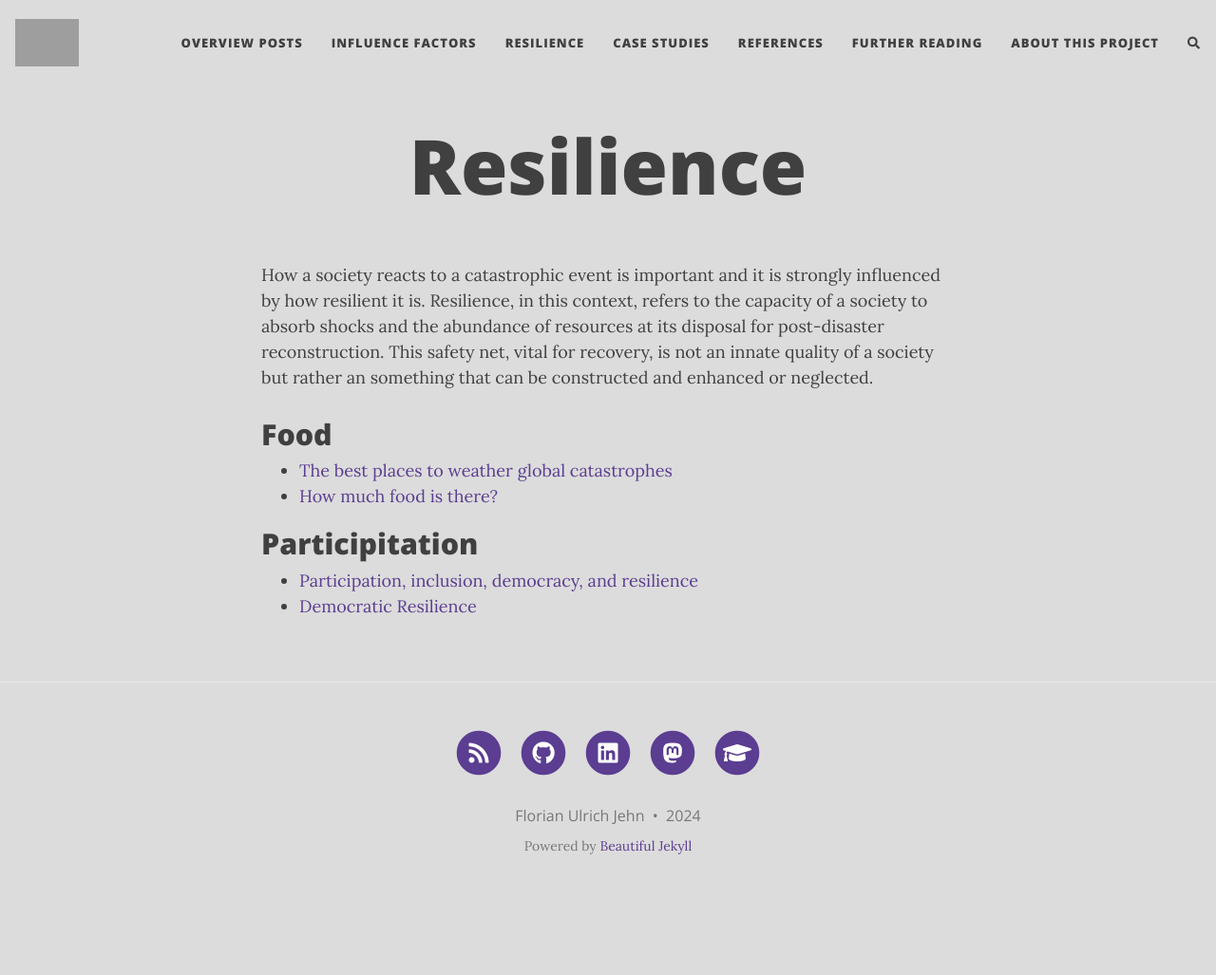
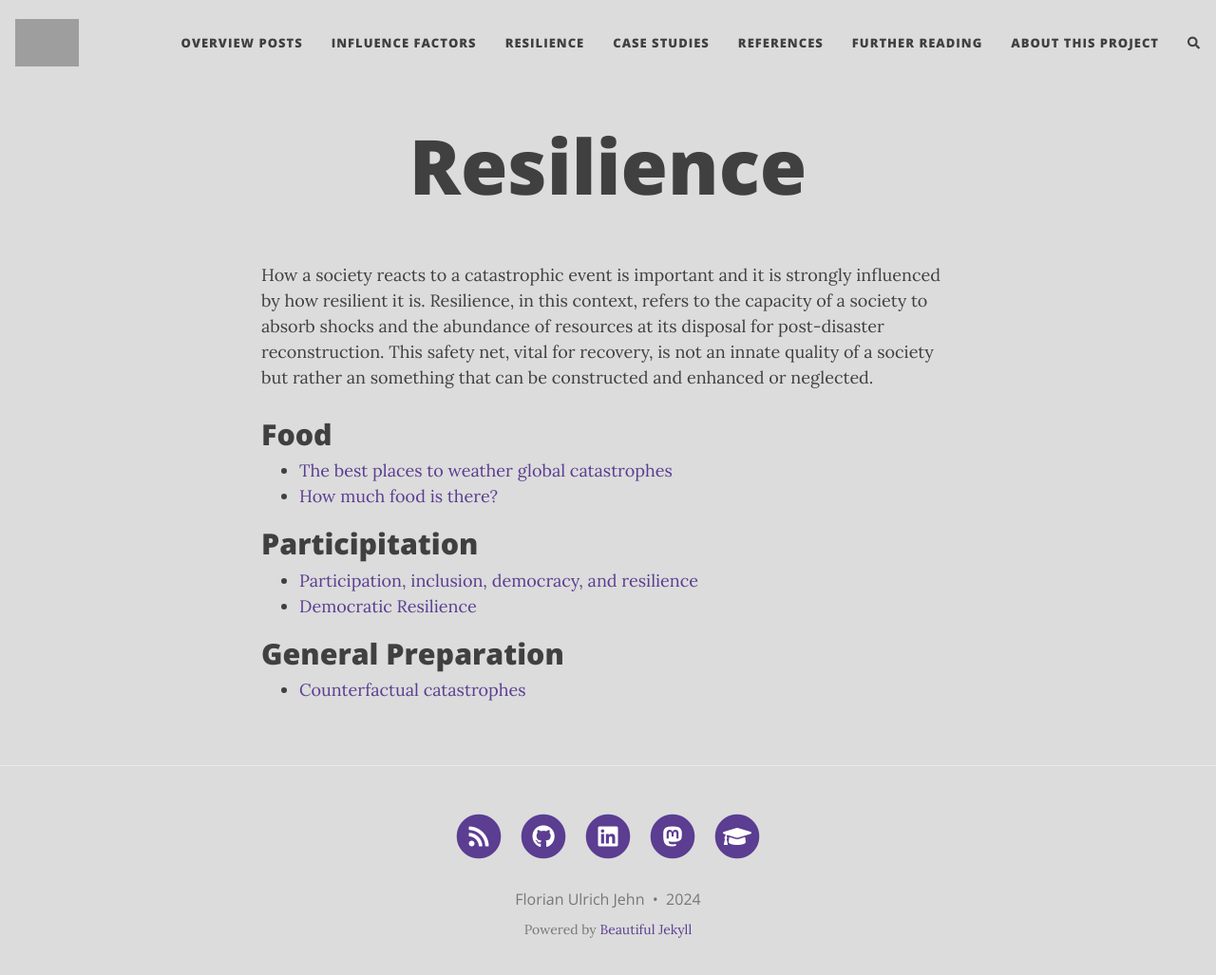
Before and after one commit to florianjehn/Societal_Collapse, a Jekyll site: the page built from resilience.md, in a window 1280 px wide and 1040 px high. Shown: the top 1027 px of the window at 95% size. Built offline with Jekyll 4.4.1, drawn with Linux system fonts in a browser that asks for light colours; nearby versions of some CDN libraries; comment, search, counter and statistics services are not loaded; grey boxes are pictures that could not be loaded.

Commit message:
Update resilience.md

```diff
--- a/resilience.md
+++ b/resilience.md
@@ -13,3 +13,7 @@ How a society reacts to a catastrophic event is important and it is strongly inf
 
 * [Participation, inclusion, democracy, and resilience](https://florianjehn.github.io/Societal_Collapse/2023-08-16-democracy_and_resilience/)
 * [Democratic Resilience](https://florianjehn.github.io/Societal_Collapse/2024-07-26-democratic_resilience/)
+
+# General Preparation
+
+* [Counterfactual catastrophes](https://florianjehn.github.io/Societal_Collapse/2024-11-19-counterfactuals/)
```
